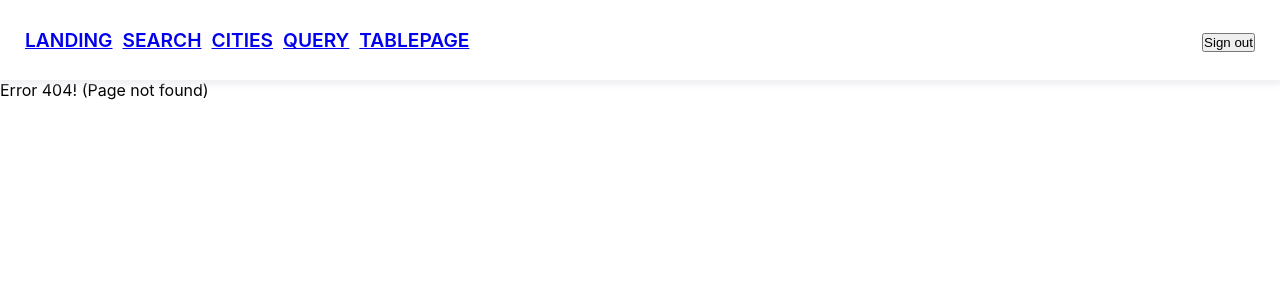
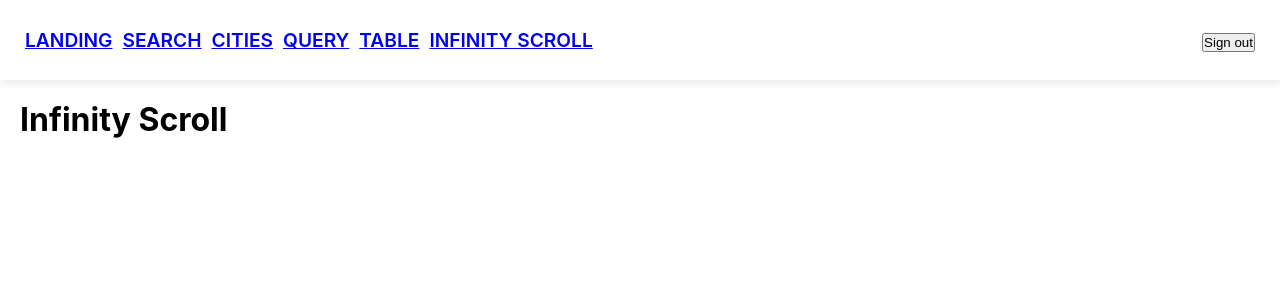
Before and after one commit to Aluminaze/test-jest-app, a React (Create React App) app: page /infinity-scroll in a window 1280 px wide. Before the commit this address had no page. Shown: the top 300 px of the page. Built offline with nearby package versions, Linux system fonts and the light colour scheme.

Commit message:
add new page

```diff
--- a/src/components/App/App.tsx
+++ b/src/components/App/App.tsx
@@ -10,6 +10,7 @@ import PrivateRoute from "components/PrivateRoute/PrivateRoute";
 import QueryPage from "components/QueryPage";
 import TodoPage from "components/TodoPage";
 import { TablePage } from "components/TablePage";
+import { InfinityScrollPage } from "components/InfinityScrollPage";
 
 export const Auth = createContext({
   isAuthorized: false,
@@ -44,7 +45,10 @@ function App() {
               <Link to="/query">Query</Link>
             </li>
             <li>
-              <Link to="/table">TablePage</Link>
+              <Link to="/table">Table</Link>
+            </li>
+            <li>
+              <Link to="/infinity-scroll">Infinity Scroll</Link>
             </li>
           </ul>
           <div>
@@ -60,6 +64,9 @@ function App() {
             <Route exact path="/login" component={LoginPage} />
             <PrivateRoute exact path="/table">
               <TablePage />
+            </PrivateRoute>
+            <PrivateRoute exact path="/infinity-scroll">
+              <InfinityScrollPage />
             </PrivateRoute>
             <PrivateRoute exact path="/search">
               <SearchPage />
--- /dev/null
+++ b/src/components/InfinityScrollPage/InfinityScrollPage.tsx
@@ -0,0 +1,15 @@
+import React from "react";
+
+import { useStyles } from "./styles";
+
+export const InfinityScrollPage = (): JSX.Element => {
+  const classes = useStyles();
+
+  return (
+    <div className={classes.container}>
+      <h1>Infinity Scroll</h1>
+
+      <div className={classes.blockContent}></div>
+    </div>
+  );
+};
--- /dev/null
+++ b/src/components/InfinityScrollPage/index.ts
@@ -0,0 +1 @@
+export { InfinityScrollPage } from "./InfinityScrollPage";
--- /dev/null
+++ b/src/components/InfinityScrollPage/styles.ts
@@ -0,0 +1,13 @@
+import { makeStyles } from "@mui/styles";
+
+export const useStyles = makeStyles(() => ({
+  container: {
+    width: "100%",
+    padding: "20px",
+    display: "flex",
+    flexDirection: "column",
+  },
+  blockContent: {
+    margin: "20px 0",
+  },
+}));
```
